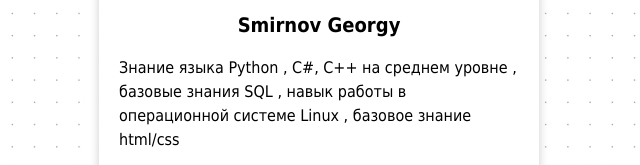
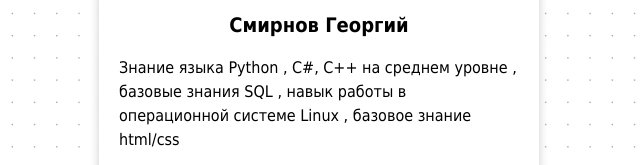
Before and after one commit to GeorgySmirnoff/cv, a plain HTML site: page index.html in a window 1280 px wide. Shown: the part 231-396 px from the top of the page, 321-961 px from the left. Drawn offline with Linux system fonts and the light colour scheme; files whose address does not match are found by name.

Commit message:
Changed title

```diff
--- a/index.html
+++ b/index.html
@@ -3,12 +3,12 @@
     <head>
       <meta charset="utf-8">
       <link rel="stylesheet" href="style.css">
-      <title>Изучаем HTML и CSS</title>
+      <title>Смирнов Георгий</title>
     </head>
     <body>
        <div class="card">
          <img class="card-photo" src="img/my_portret.jpg" alt="Georgy Smirnoff">
-         <h1 class="card-title">Smirnov Georgy</h1>
+         <h1 class="card-title">Смирнов Георгий</h1>
          <div class="card-text">
            <p>Знание языка Python , C#, C++ на среднем уровне , базовые знания SQL , навык работы в операционной системе Linux , базовое знание html/css</p>
            <p>Закончил Акселератор ИТМО с собственным проектом. С командой разрабатывали новый формат блокнота "Smart-блокнот" для студентов с мобильным приложением , которое могло сканировать странички и архивировать данные. Сам он обладал уникальным-удобным креплением на маленьких кольцах , которые не продавались на российском рынке .Осуществили 150 продаж блокнота ,сделали свой сайт и интаграм стартапа, и вышли в финал Акселератора.</p>
```
